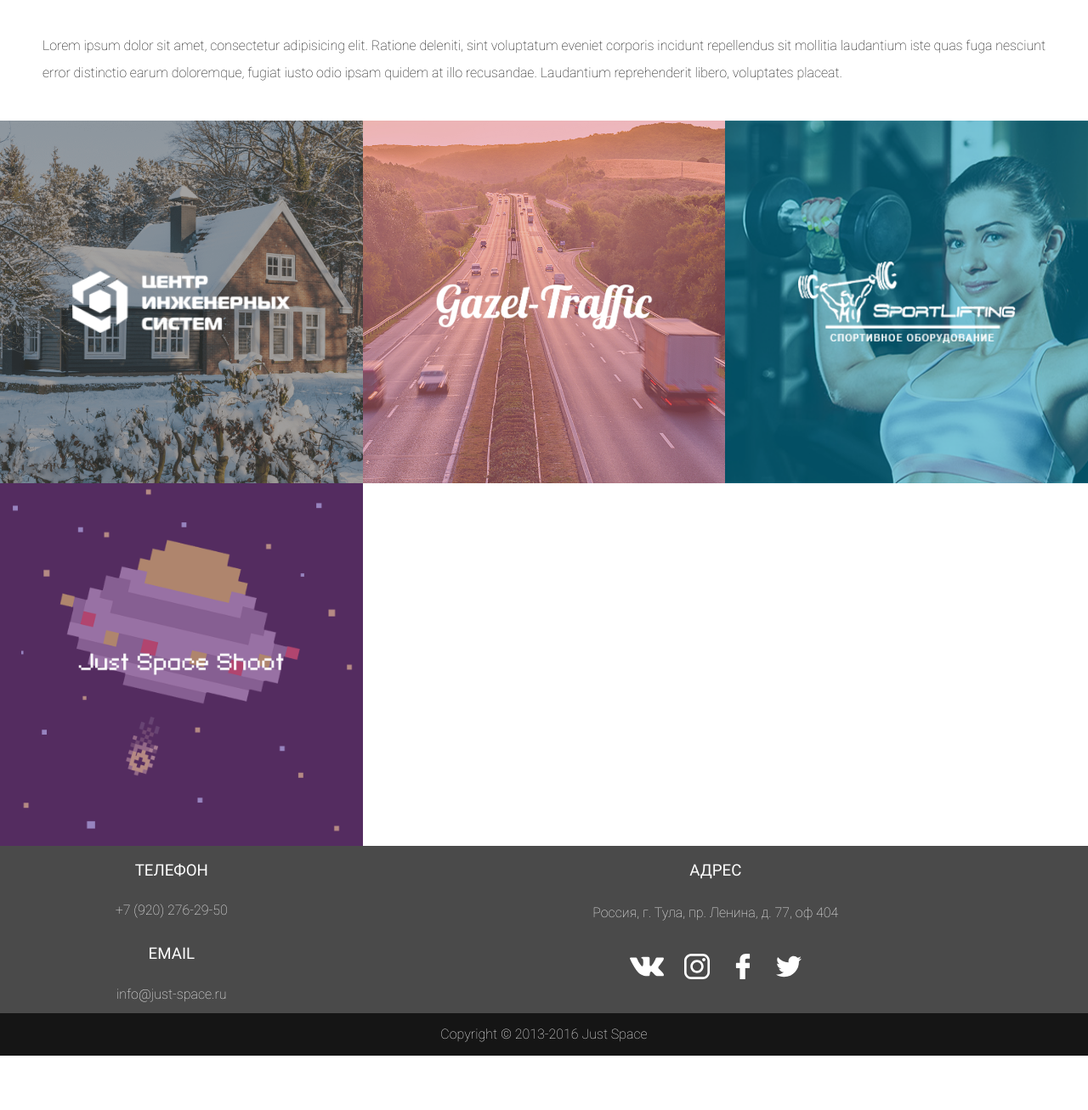
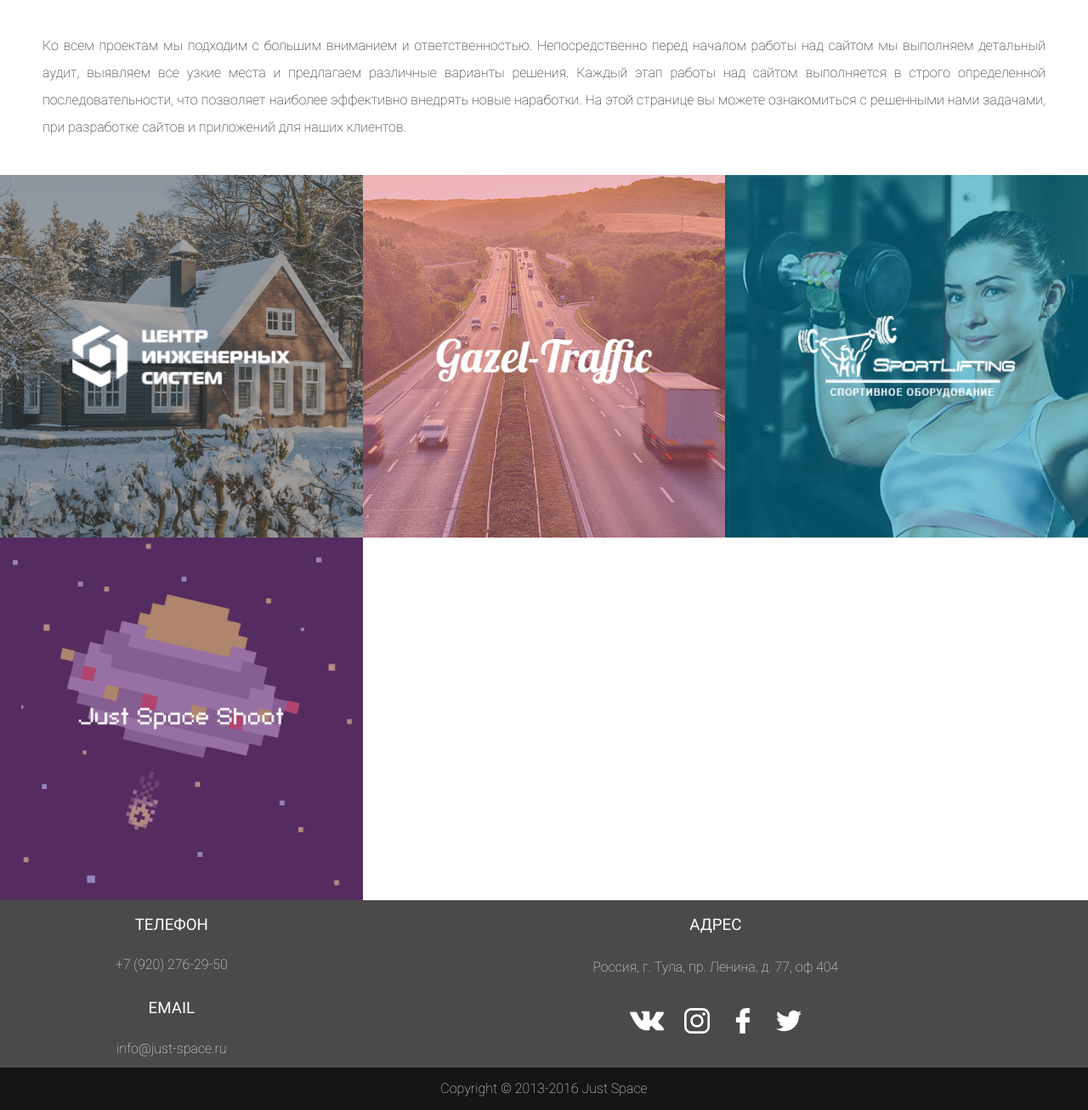
Before and after one commit to JustSpace/just-space.ru, a PHP site: page /portfolio.php in a window 1280 px wide. Shown: the part 535-1842 px from the top of the page at 85% size. Before the commit the page ends 1778 px from the top, so only its background shows below. Run offline with PHP 8.4, Linux system fonts and the light colour scheme.

Commit message:
Write text.

```diff
--- a/index.php
+++ b/index.php
@@ -50,7 +50,8 @@
     <article class="about">
       <h1>Digital-агентство Just Space</h1>
       <div class="about__text">
-        Мы специализируемся на создание качественного продукта: создаем дизайн удоволетворяя все желания заказчика, разрабатываем быстрые и отзывчивые сайты, продвигаем в поисковых системах используя передовые методики SEO оптимизации, создаем уникальные мобильные приложения.
+        Мы помогаем вашем бизнесу использую современных технологии.
+        Наше агентство предоставляет множество услуг: создание сайтов (лендинги, сайты-визитки, корпоративные порталы, интернет-магазины и др.); аудит, SEO оптимизация и продвижение сайтов; разработка и ведение контекстных рекламных кампаний; SMM продвижение в социальных сетях; разработка уникальных дизайнерских решений; создание мобильных приложений под IOS и Android.
       </div>
       <div class="categories">
         <div class="categories__element categories__element--creative">
--- a/portfolio.php
+++ b/portfolio.php
@@ -21,7 +21,10 @@
   <main class="main">
     <article class="portfolio">
       <article class="portfolio__text">
-        Lorem ipsum dolor sit amet, consectetur adipisicing elit. Ratione deleniti, sint voluptatum eveniet corporis incidunt repellendus sit mollitia laudantium iste quas fuga nesciunt error distinctio earum doloremque, fugiat iusto odio ipsam quidem at illo recusandae. Laudantium reprehenderit libero, voluptates placeat.
+        Ко всем проектам мы подходим с большим вниманием и ответственностью.
+        Непосредственно перед началом работы над сайтом мы выполняем детальный аудит, выявляем все узкие места и предлагаем различные варианты решения.
+        Каждый этап работы над сайтом выполняется в строго определенной последовательности, что позволяет наиболее эффективно внедрять новые наработки.
+        На этой странице вы можете ознакомиться с решенными нами задачами, при разработке сайтов и приложений для наших клиентов.
       </article>
       <section class="portfolio__line">
         <a href="/portfolio/domotoplenya.php" class="portfolio__project">
--- a/vacancies.php
+++ b/vacancies.php
@@ -21,7 +21,8 @@
   <main class="main">
     <article class="vacancies">
       <section class="vacancies__text">
-        Lorem ipsum dolor sit amet, consectetur adipisicing elit. Ratione deleniti, sint voluptatum eveniet corporis incidunt repellendus sit mollitia laudantium iste quas fuga nesciunt error distinctio earum doloremque, fugiat iusto odio ipsam quidem at illo recusandae. Laudantium reprehenderit libero, voluptates placeat.
+        Для создания еще более качественных сайтов и мобильных приложений нам нужны способные сотрудники, именно поэтому мы заинтересованы в организации сильной, амбициозной и креативной команды.
+        Если вы уверенны в своих силах и желаете развивать ваши профессиональные навыки - присоединяйтесь к нам!
       </section>
       <section class="vacancies__line">
         <a href="#" class="vacancy">
```
Also changed, not shown: services.php (+2 -2 lines).
